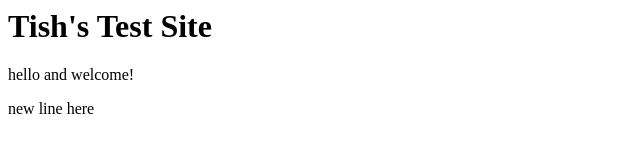
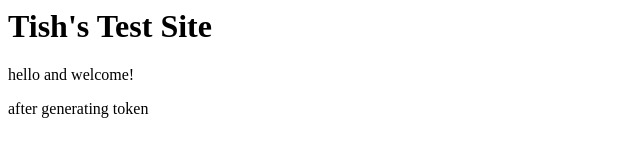
Before and after one commit to t-bhogal/t-bhogal.github.io, a plain HTML site: page index.html in a window 1280 px wide. Shown: the full height of the page, 0-640 px from the left. Drawn offline with Linux system fonts and the light colour scheme.

Commit message:
changed line

```diff
--- a/index.html
+++ b/index.html
@@ -2,6 +2,6 @@
   <body>
     <h1> Tish's Test Site </h1>
     <p> hello and welcome! </p>
-<p> new line here </p>
+<p> after generating token </p>
   </body>
 </html>
```
